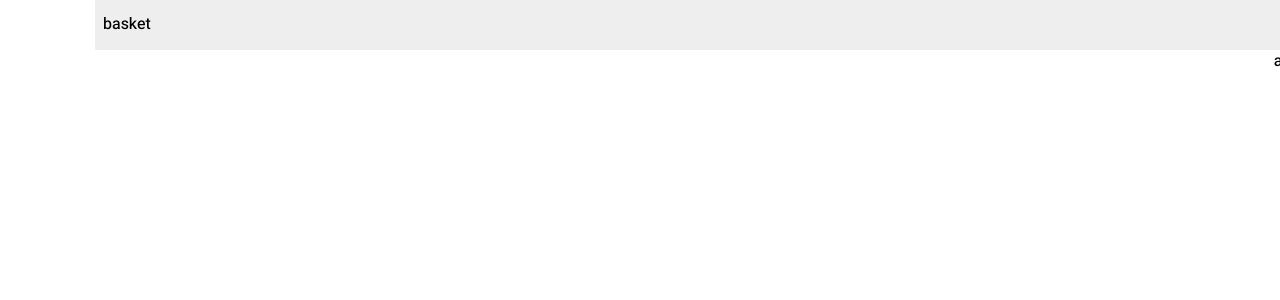
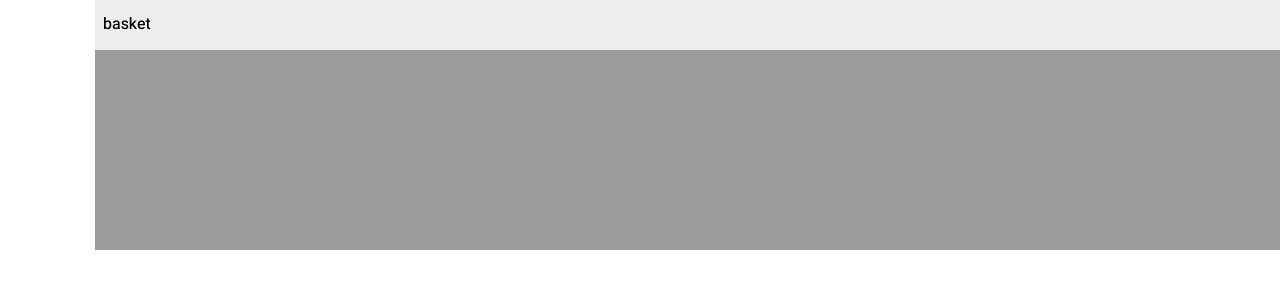
Before and after one commit to sajadmahziari/cofe, a React (Create React App) app: page / in a window 1280 px wide. Shown: the top 300 px of the page. Built offline with nearby package versions, Linux system fonts and the light colour scheme.

Commit message:
create skeleton slider main

```diff
--- a/src/App.js
+++ b/src/App.js
@@ -1,7 +1,9 @@
+import Index from "./component/home/Index";
+
 const App = () => {
   return (
     <>
-      app test
+      <Index/>
     </>
   );
 }
--- a/src/assets/styles/main.css
+++ b/src/assets/styles/main.css
@@ -18,3 +18,14 @@ body {
     padding: 0 8px;
     background-color: #eee;
 }
+
+.sliderMain {
+    height: 400px;
+    width: 100%;
+}
+
+.sliderMain {
+    height: 200px;
+    width: 100%;
+    background-color: #9b9b9b;
+}
--- /dev/null
+++ b/src/component/home/Index.js
@@ -0,0 +1,10 @@
+const Index = () => {
+    return (
+        <div className="sliderMain">
+
+
+        </div>
+     );
+}
+
+export default Index;
```
